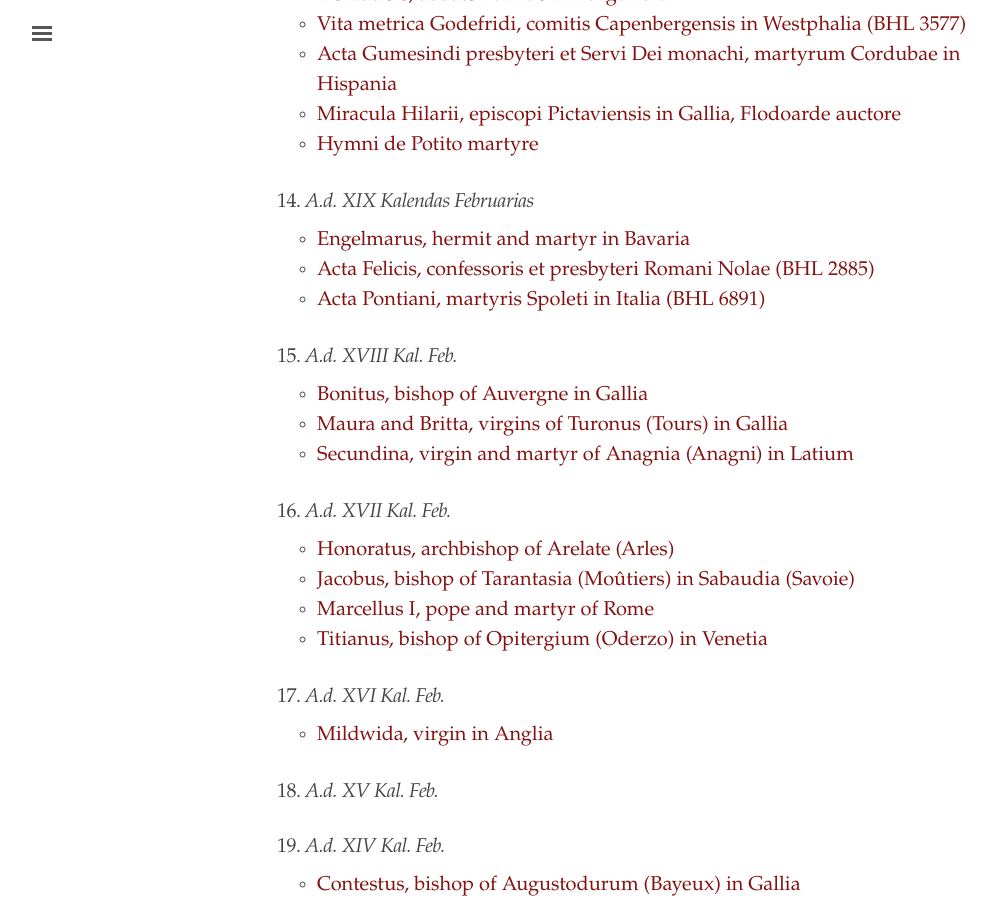
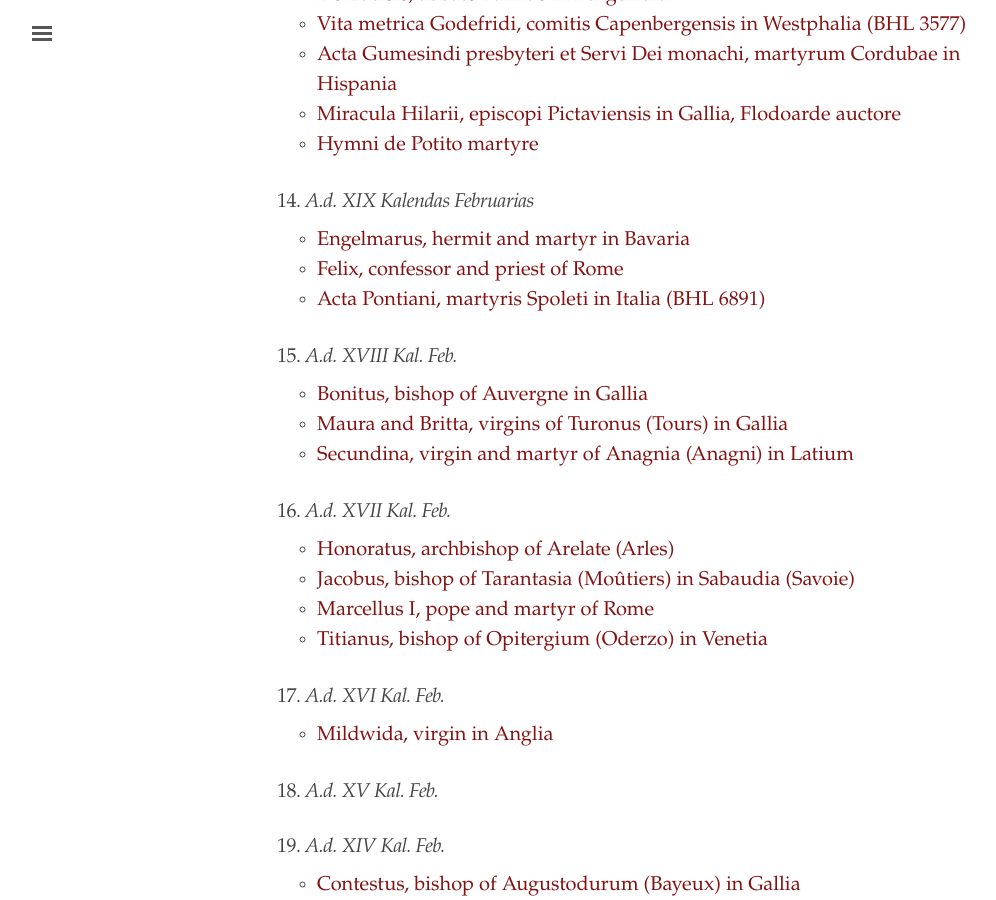
Before and after one commit to cjkoepke1/latin-hagiography, a Jekyll site: the page built from index.md, in a window 1280 px wide and 900 px high, scrolled down 4705 px. Shown: the whole window, without its empty margins (3-999 px from the left). Built offline with Jekyll 4.4.1, drawn with Linux system fonts in a browser that asks for light colours.

Commit message:
Updated link to Felix of Rome

```diff
--- a/index.md
+++ b/index.md
@@ -166,7 +166,7 @@ title: "Latin Hagiography"
 ### 14. *A.d. XIX Kalendas Februarias*
 
 - [Engelmarus, hermit and martyr in Bavaria](https://cjkoepke1.github.io/latin-hagiography/saints/engelmarus-martyr/)
-- [Acta Felicis, confessoris et presbyteri Romani Nolae (BHL 2885)](https://cjkoepke1.github.io/latin-hagiography/texts/acta-felicis-romani/)
+- [Felix, confessor and priest of Rome](https://cjkoepke1.github.io/latin-hagiography/saints/felix-romanus/)
 - [Acta Pontiani, martyris Spoleti in Italia (BHL 6891)](https://cjkoepke1.github.io/latin-hagiography/texts/acta-pontiani/)
 
 ### 15. *A.d. XVIII Kal. Feb.*
```
